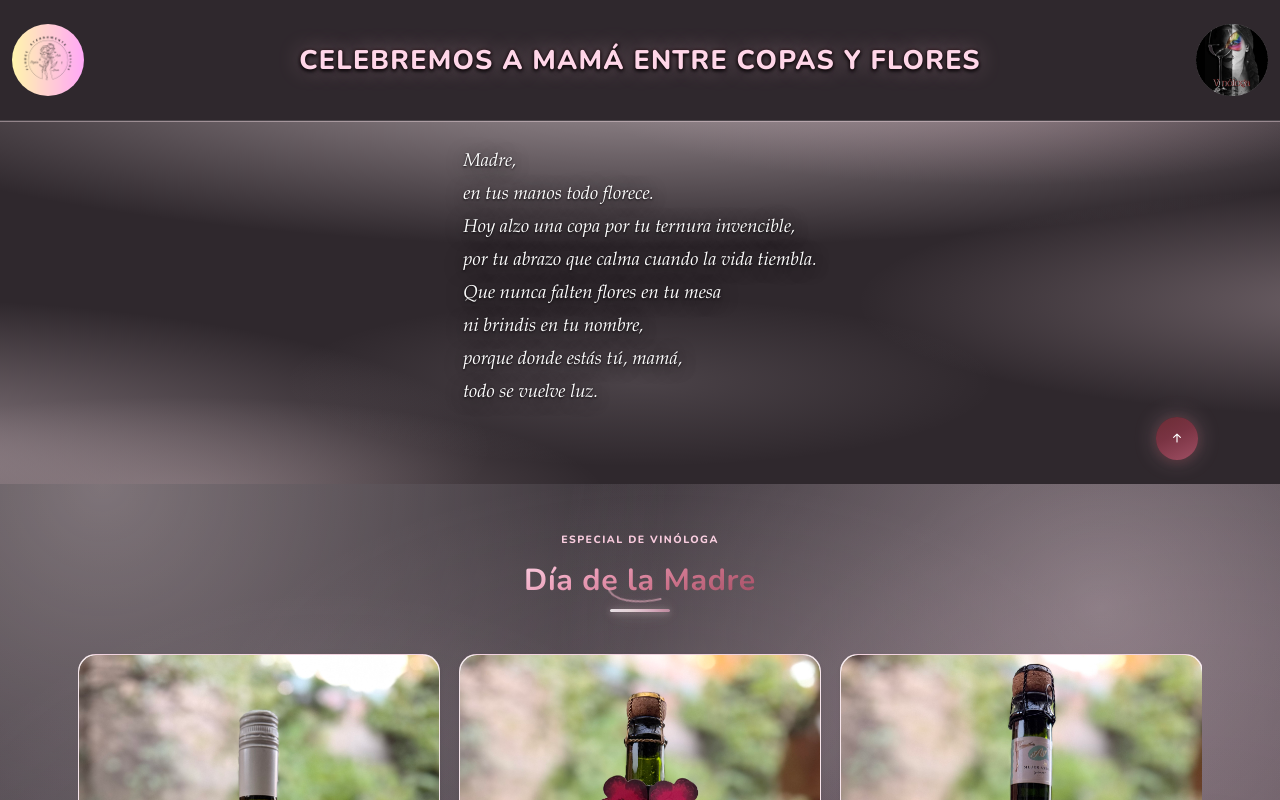
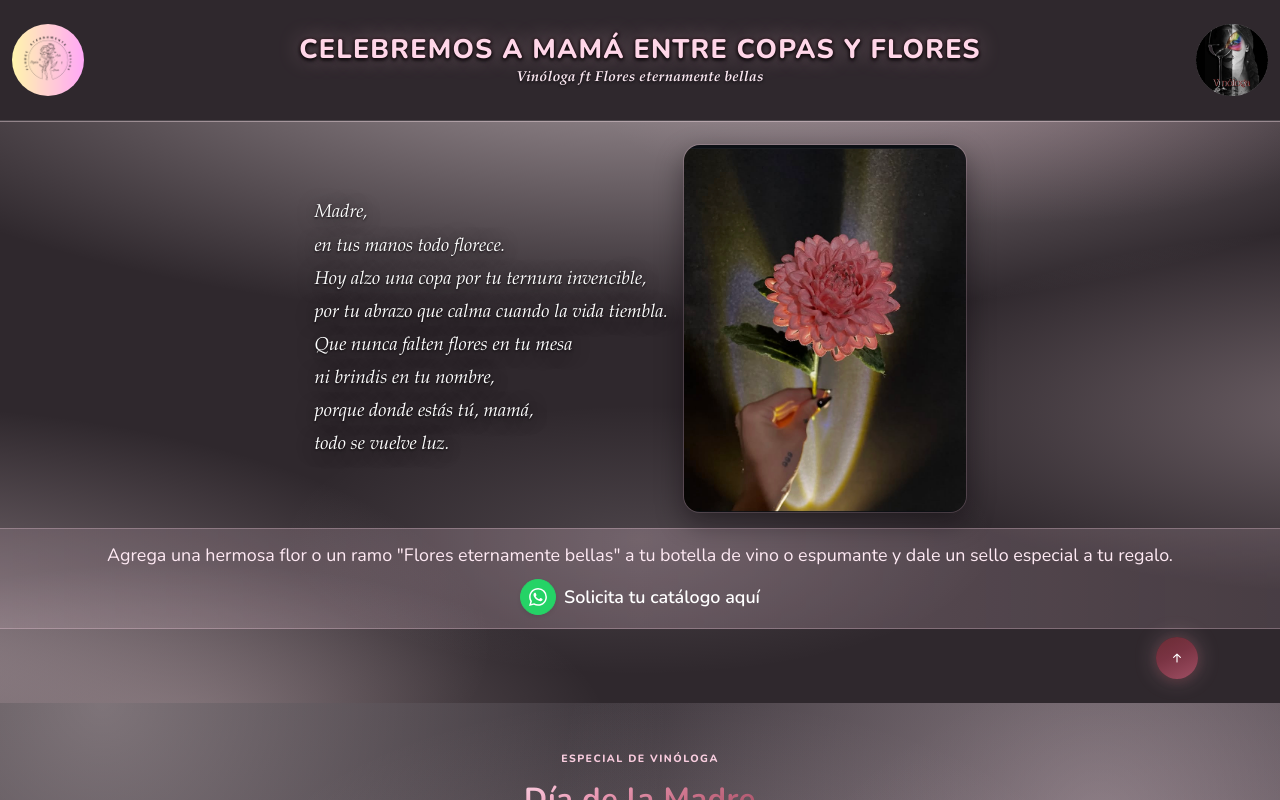
Before and after one commit to PaulaG73/catalogo_madre, a Vue app: page / in a window 1280 px wide. Shown: the top 800 px of the page. Built offline with nearby package versions, Linux system fonts and the light colour scheme.

Commit message:
ajustando mensaje

```diff
--- a/src/components/NavBar.vue
+++ b/src/components/NavBar.vue
@@ -13,10 +13,11 @@
               decoding="async"
             >
           </div>
-          <a class="navbar-brand d-flex align-items-center justify-content-center gap-2" href="#">
-            <span class="navbar-brand-text">
+          <a class="navbar-brand d-flex flex-column align-items-center justify-content-center" href="#">
+            <span class="navbar-brand-text navbar-brand-text--main">
               Celebremos a Mamá <span class="nav-title-break"><br></span>entre Copas y Flores
             </span>
+            <span class="navbar-brand-subtitle">Vinóloga ft Flores eternamente bellas</span>
           </a>
           <div class="nav-logo-shell nav-logo-shell--right">
             <img
@@ -178,6 +179,21 @@
       0 0 3px rgba(58, 15, 24, 0.85);
   }
 
+  .nav-vino .navbar-brand-subtitle {
+    display: block;
+    margin-top: 0.28rem;
+    font-family: "Palatino Linotype", "Book Antiqua", Palatino, Georgia, serif;
+    font-style: italic;
+    font-weight: 600;
+    font-size: clamp(0.62rem, 1.22vw, 0.9rem);
+    line-height: 1.18;
+    letter-spacing: 0.012em;
+    text-transform: none;
+    white-space: nowrap;
+    color: rgba(255, 236, 245, 0.98);
+    text-shadow: 0 1px 3px rgba(8, 5, 9, 0.85);
+  }
+
   .nav-title-break {
     display: none;
   }
@@ -208,6 +224,10 @@
       line-height: 1.16;
       padding-inline: 0.15rem;
     }
+
+    .nav-vino .navbar-brand-subtitle {
+      font-size: clamp(0.54rem, 2.05vw, 0.74rem);
+    }
   }
 
   @media (max-width: 575.98px) {
@@ -221,6 +241,10 @@
       letter-spacing: 0.01em;
     }
 
+    .nav-vino .navbar-brand-subtitle {
+      font-size: clamp(0.5rem, 2.15vw, 0.62rem);
+    }
+
     .nav-title-break {
       display: inline;
     }
--- a/src/config/whatsapp.js
+++ b/src/config/whatsapp.js
@@ -1,5 +1,15 @@
 /** Solo dígitos: código de país + número (sin + ni espacios). Ej. Chile: 56912345678 */
 export const WHATSAPP_NUMBER_DIGITS = '56996450950'
+
+/**
+ * WhatsApp catálogo / flores (sección sobre mí). Distinto al número principal de packs y pie de página.
+ * Solo dígitos: código de país + número.
+ */
+export const WHATSAPP_CATALOGO_DIGITS = '56964856456'
+
+/** Texto inicial del chat al abrir el enlace de catálogo (api.whatsapp.com). */
+const WHATSAPP_CATALOGO_PREFILL_TEXT =
+  'Hola! Vi tu link en el catálogo de Vinóloga y necesito información sobre las Flores eternamente bellas'
 
 /**
  * URL pública del sitio (.env.development / .env.production).
@@ -166,6 +176,23 @@ export function getWhatsAppFooterUrl() {
   return `https://api.whatsapp.com/send?phone=${digits}&text=${encodeURIComponent(text)}`
 }
 
+function catalogoDigitsOnly() {
+  return String(WHATSAPP_CATALOGO_DIGITS || '').replace(/\D/g, '')
+}
+
+export function isWhatsAppCatalogoConfigured() {
+  return catalogoDigitsOnly().length > 0
+}
+
+/**
+ * WhatsApp desde «Solicita tu catálogo aquí»: número {@link WHATSAPP_CATALOGO_DIGITS} y texto prefijado.
+ */
+export function getWhatsAppCatalogoUrl() {
+  const digits = catalogoDigitsOnly()
+  if (!digits) return '#'
+  return `https://api.whatsapp.com/send?phone=${digits}&text=${encodeURIComponent(WHATSAPP_CATALOGO_PREFILL_TEXT)}`
+}
+
 /**
  * Enlace api.whatsapp.com: «¿Vamos con este vino?» + datos + vista previa (imagen o página OG) + precio.
  * @param {{ title?: string, valle?: string, price?: string, precioEspecial?: string, image?: string, packId?: string }} pack
--- a/src/views/HomeView.vue
+++ b/src/views/HomeView.vue
@@ -15,6 +15,37 @@
           todo se vuelve luz.
         </p>
       </div>
+      <div class="sobre-mi-media">
+        <img
+          class="sobre-mi-imagen"
+          src="/img/dalia.jpg"
+          alt="Dalia en tonos rosados"
+          loading="lazy"
+          decoding="async"
+        >
+      </div>
+    </div>
+    <div class="sobre-mi-cierre">
+      Agrega una hermosa flor o un ramo "Flores eternamente bellas" a tu botella de vino o espumante y dale un sello especial a tu regalo.
+      <a
+        class="sobre-mi-whatsapp text-decoration-none"
+        :href="whatsappCatalogoUrl"
+        target="_blank"
+        rel="noopener noreferrer"
+        :class="{ 'opacity-50': !whatsappCatalogoReady }"
+        :aria-disabled="!whatsappCatalogoReady"
+        aria-label="Solicita tu catálogo aquí por WhatsApp"
+      >
+        <span
+          class="btn btn-whatsapp rounded-circle p-2 shadow-sm d-inline-flex align-items-center justify-content-center sobre-mi-wa-icon flex-shrink-0"
+          aria-hidden="true"
+        >
+          <svg xmlns="http://www.w3.org/2000/svg" width="18" height="18" fill="currentColor" viewBox="0 0 24 24" aria-hidden="true">
+            <path d="M17.472 14.382c-.297-.149-1.758-.867-2.03-.967-.273-.099-.471-.148-.67.15-.197.297-.767.966-.94 1.164-.173.199-.347.223-.644.075-.297-.15-1.255-.463-2.39-1.475-.883-.788-1.48-1.761-1.653-2.059-.173-.297-.018-.458.13-.606.134-.133.298-.347.446-.52.149-.174.198-.298.298-.497.099-.198.05-.371-.025-.52-.075-.149-.669-1.612-.916-2.207-.242-.579-.487-.5-.669-.51-.173-.008-.371-.01-.57-.01-.198 0-.52.074-.792.372-.272.297-1.04 1.016-1.04 2.479 0 1.462 1.065 2.875 1.213 3.074.149.198 2.096 3.2 5.077 4.487.709.306 1.262.489 1.694.625.712.227 1.36.195 1.871.118.571-.085 1.758-.719 2.006-1.413.248-.694.248-1.289.173-1.413-.074-.124-.272-.198-.57-.347m-5.421 7.403h-.004a9.87 9.87 0 01-5.031-1.378l-.361-.214-3.741.982.998-3.648-.235-.374a9.86 9.86 0 01-1.51-5.26c.001-5.45 4.436-9.884 9.888-9.884 2.64 0 5.122 1.03 6.988 2.898a9.825 9.825 0 012.893 6.994c-.003 5.45-4.435 9.884-9.885 9.884m8.413-18.297A11.815 11.815 0 0012.05 0C5.495 0 .16 5.335.157 11.892c0 2.096.547 4.142 1.588 5.945L.057 24l6.305-1.654a11.882 11.882 0 005.683 1.448h.005c6.554 0 11.89-5.335 11.893-11.893a11.821 11.821 0 00-3.48-8.413z"/>
+          </svg>
+        </span>
+        <span class="sobre-mi-whatsapp-label">Solicita tu catálogo aquí</span>
+      </a>
     </div>
     <div class="container text-end mt-2">
       <a href="#" class="btn-top btn-top--rosa-circle" title="Volver al inicio" aria-label="Volver al inicio">
@@ -118,9 +149,13 @@ import NavBar from '../components/NavBar'
 import FooterComponent from '../components/FooterComponent.vue'
 import CardComponent from '../components/CardComponent.vue'
 import catalogoPacks from '../data/catalogoPack.json'
+import { getWhatsAppCatalogoUrl, isWhatsAppCatalogoConfigured } from '@/config/whatsapp'
 
 /** Dos series iguales para bucle de scroll sin salto visible */
 const proyectosLoop = computed(() => [...catalogoPacks, ...catalogoPacks])
+
+const whatsappCatalogoUrl = computed(() => getWhatsAppCatalogoUrl())
+const whatsappCatalogoReady = computed(() => isWhatsAppCatalogoConfigured())
 
 const carouselRef = ref(null)
 const carouselPaused = ref(false)
@@ -543,6 +578,71 @@ onUnmounted(() => {
     0 2px 18px rgba(8, 5, 8, 0.65);
 }
 
+#sobre-mi .sobre-mi-media {
+  flex: 0 0 auto;
+}
+
+#sobre-mi .sobre-mi-imagen {
+  display: block;
+  width: clamp(180px, 22vw, 300px);
+  max-width: 100%;
+  height: auto;
+  border-radius: 1rem;
+  box-shadow:
+    0 10px 28px rgba(8, 5, 9, 0.45),
+    0 0 0 1px rgba(255, 214, 232, 0.24);
+}
+
+#sobre-mi .sobre-mi-cierre {
+  width: 100%;
+  margin-top: 1rem;
+  padding: 0.8rem clamp(1rem, 4vw, 3rem);
+  text-align: center;
+  font-size: clamp(0.95rem, 2.2vw, 1.12rem);
+  line-height: 1.5;
+  color: #ffeaf4;
+  background: linear-gradient(
+    90deg,
+    rgba(255, 214, 232, 0.12),
+    rgba(255, 214, 232, 0.22),
+    rgba(255, 214, 232, 0.12)
+  );
+  border-top: 1px solid rgba(255, 214, 232, 0.28);
+  border-bottom: 1px solid rgba(255, 214, 232, 0.28);
+}
+
+#sobre-mi .sobre-mi-whatsapp {
+  margin-top: 0.65rem;
+  display: inline-flex;
+  align-items: center;
+  gap: 0.5rem;
+  color: #ffffff;
+  text-decoration: none;
+  font-weight: 600;
+}
+
+#sobre-mi .sobre-mi-whatsapp .sobre-mi-wa-icon {
+  line-height: 1;
+  pointer-events: none;
+}
+
+#sobre-mi .sobre-mi-whatsapp:hover .sobre-mi-whatsapp-label,
+#sobre-mi .sobre-mi-whatsapp:focus-visible .sobre-mi-whatsapp-label {
+  text-decoration: underline;
+  color: #d9ffd9;
+}
+
+#sobre-mi .sobre-mi-whatsapp:hover .btn-whatsapp,
+#sobre-mi .sobre-mi-whatsapp:focus-visible .btn-whatsapp {
+  filter: brightness(1.06);
+}
+
+#sobre-mi .sobre-mi-whatsapp:focus-visible {
+  outline: 2px solid rgba(var(--vin-rosa-sorbete-rgb), 0.55);
+  outline-offset: 4px;
+  border-radius: 0.35rem;
+}
+
 /* Rosa vivo legible: luminancia alta + sombras oscuras (igual que antes) */
 #sobre-mi .sobre-mi-vino-mayus {
   color: #ffd6e8;
```
Also changed, not shown: public/img/dalia.jpg (added).
